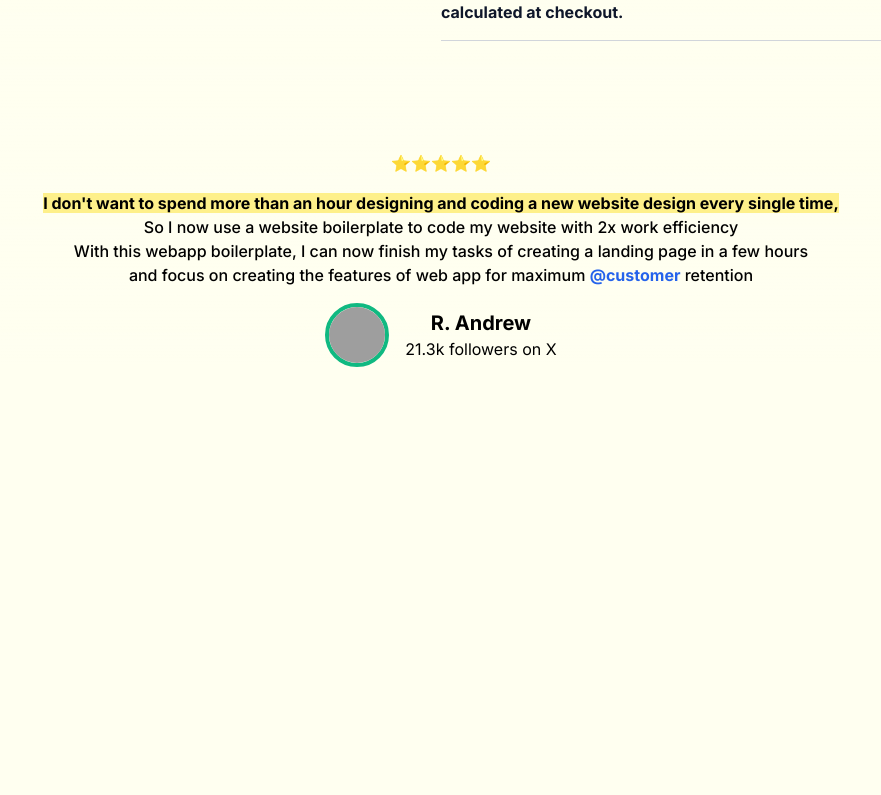
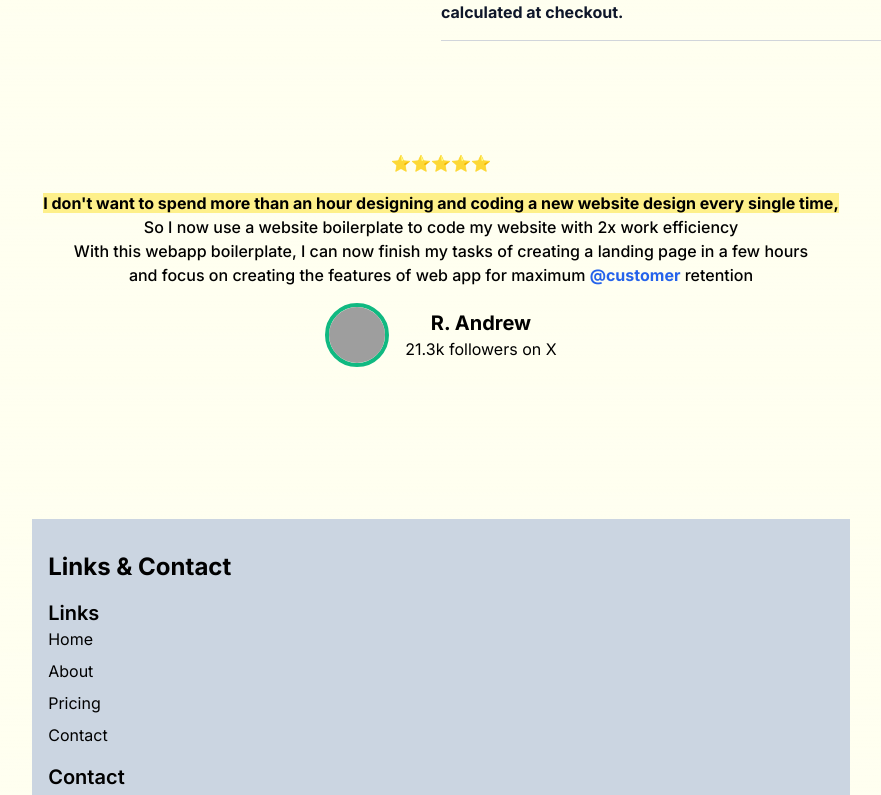
Before and after one commit to Aby-ss/webapp-boilerplate, a Next.js app in the folder webapp-boilerplate/: page / in a window 1280 px wide. Shown: the part 4121-4916 px from the top of the page, without its empty margins (199-1080 px from the left). Before the commit the page ends 4488 px from the top, so only its background shows below. Built offline with nearby package versions, Linux system fonts and the light colour scheme; grey boxes are pictures that could not be loaded.

Commit message:
[feat] Added a base sketch of end section

```diff
--- a/webapp-boilerplate/src/app/page.js
+++ b/webapp-boilerplate/src/app/page.js
@@ -299,6 +299,50 @@ export default function Home() {
           </div>
         </div>
       </div>
+
+      <section className="bg-slate-300 py-8 absolute top-[580%]">
+        <div className="container mx-auto px-4">
+          <div className="flex flex-col md:flex-row justify-between">
+
+            <div className="md:w-1/2 mb-8 md:mb-0">
+              <h2 className="text-2xl font-bold mb-4">Links & Contact</h2>
+              <div className="mb-4">
+                <h3 className="text-xl font-semibold">Links</h3>
+                <ul className="list-none space-y-2">
+                  <li>
+                    <a href="#home" className="text-black hover:text-gray-600">Home</a>
+                  </li>
+                  <li>
+                    <a href="#about" className="text-black hover:text-gray-600">About</a>
+                  </li>
+                  <li>
+                    <a href="#pricing" className="text-black hover:text-gray-600">Pricing</a>
+                  </li>
+                  <li>
+                    <a href="#contact" className="text-black hover:text-gray-600">Contact</a>
+                  </li>
+                </ul>
+              </div>
+              <div>
+                <h3 className="text-xl font-semibold">Contact</h3>
+                <p className="text-lg">
+                  If you have any questions or need support, please reach out to us at <a href="mailto:support@example.com" className="text-blue-600 hover:underline">support@example.com</a>.
+                </p>
+              </div>
+            </div>
+
+            <div className="md:w-1/2">
+            </div>
+          </div>
+
+          <div className="mt-8 flex items-center justify-center">
+            <img src="/path/to/your/profile-pic.jpg" alt="Developer Picture" className="w-8 h-8 rounded-full mr-2" />
+            <p className="text-center text-sm text-gray-700">
+              Made with ❤️ by [Your Name] - The Developer
+            </p>
+          </div>
+        </div>
+      </section>
     </main>
   );
 }
```
